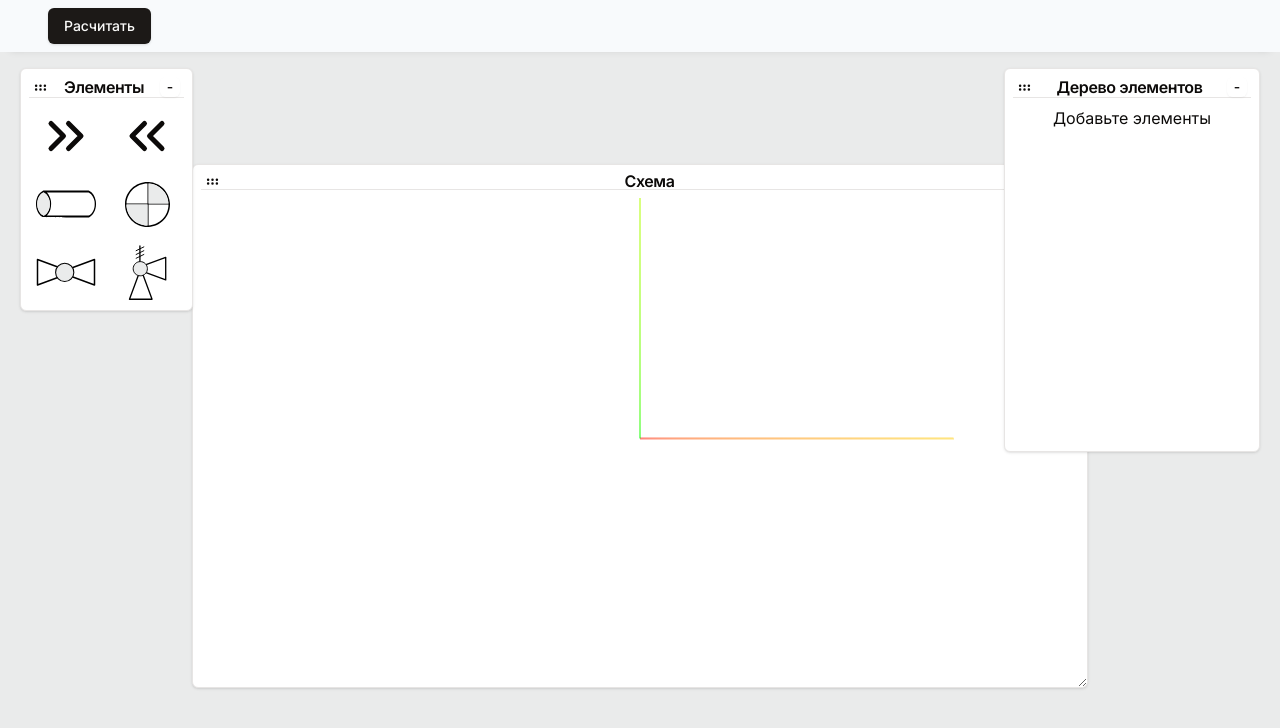
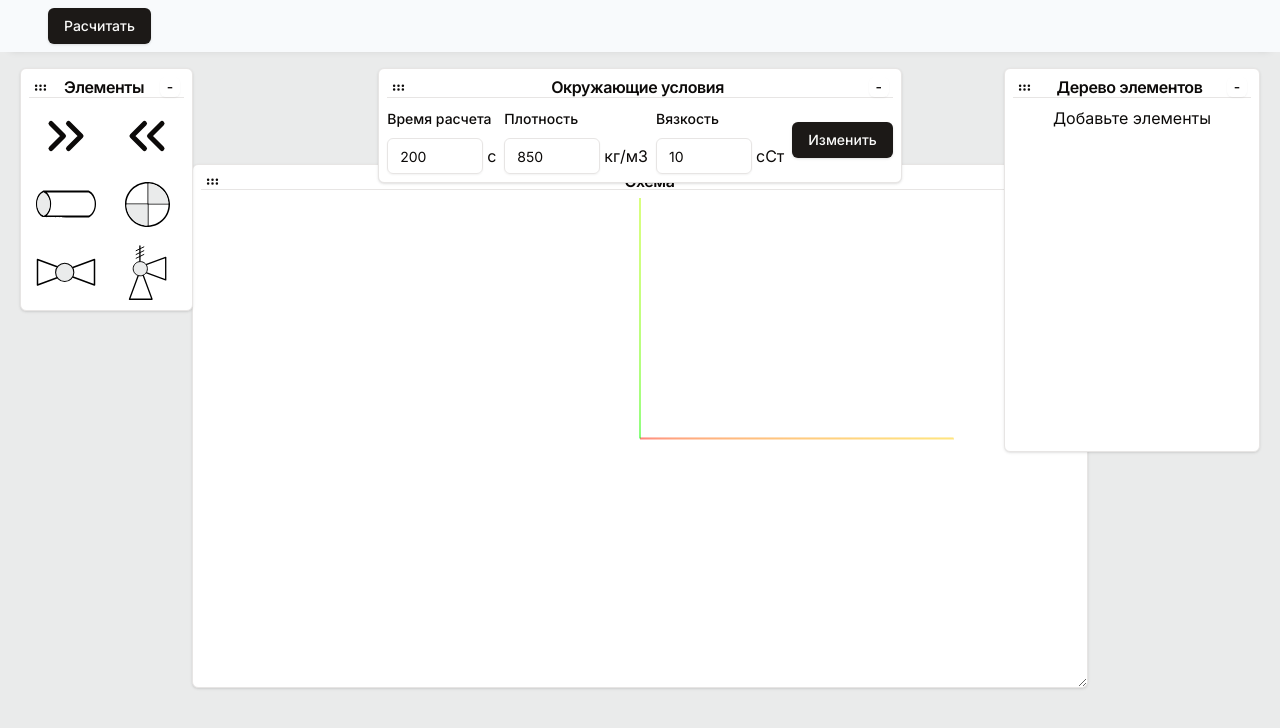
Before and after one commit to myyourtheir/pipesolver, a Next.js app in the folder nextjs/: page /home in a window 1280 px wide. Shown: the top 728 px of the page. Built offline with nearby package versions, Linux system fonts and the light colour scheme.

Commit message:
Добавлена возможность менять условия окр среды

```diff
--- /dev/null
+++ b/nextjs/src/app/home/(components)/ConditionsBar/ConditionsContent.tsx
@@ -0,0 +1,122 @@
+"use client"
+
+import { zodResolver } from "@hookform/resolvers/zod"
+import { useForm } from "react-hook-form"
+import { z } from "zod"
+
+import { Button } from "@/components/ui/button"
+import {
+	Form,
+	FormControl,
+	FormField,
+	FormItem,
+	FormLabel,
+	FormMessage,
+} from "@/components/ui/form"
+import { Input } from "@/components/ui/input"
+import { FC, useContext } from 'react'
+import { CondParams } from '../../../../../types/stateTypes'
+import { toast } from 'sonner'
+
+
+const formSchema = z.object({
+
+	time_to_iter: z.preprocess(
+		(val) => Number(String(val)),
+		z.number({
+			invalid_type_error: "Вы ввели не число",
+		}).nonnegative("Число должно быть больше или равно нулю")),
+	density: z.preprocess(
+		(val) => Number(String(val)),
+		z.number({
+			invalid_type_error: "Вы ввели не число",
+		}).nonnegative("Число должно быть больше или равно нулю")),
+	viscosity: z.preprocess(
+		(val) => Number(String(val)),
+		z.number({
+			invalid_type_error: "Вы ввели не число",
+		}).nonnegative("Число должно быть больше или равно нулю"))
+})
+
+interface FCParams {
+	defaultValues: CondParams,
+	onSubmit: (values: CondParams) => void,
+}
+const ConditionsContent: FC<FCParams> = ({ defaultValues, onSubmit }) => {
+	const form = useForm<z.infer<typeof formSchema>>({
+		resolver: zodResolver(formSchema),
+		defaultValues
+	})
+	return (
+		<>
+			<Form {...form}>
+				<form
+					onSubmit={form.handleSubmit((value) => {
+						try {
+							onSubmit(value)
+							toast("Данные успешно обновлены")
+						}
+						catch {
+							toast.warning("Ошибка при удалении")
+						}
+
+					})}
+					className="lg:flex lg:gap-2 lg:items-center text-nowrap">
+					<FormField
+						control={form.control}
+						name="time_to_iter"
+						render={({ field }) => (
+							<FormItem>
+								<FormLabel>Время расчета</FormLabel>
+								<FormControl>
+									<div className='flex items-center gap-1'>
+										<Input className='w-24' placeholder="Введите значение" {...field} />
+										<span>{'c'}</span>
+									</div>
+								</FormControl>
+								<FormMessage />
+							</FormItem>
+						)}
+					/>
+					<FormField
+						control={form.control}
+						name="density"
+						render={({ field }) => (
+							<FormItem>
+								<FormLabel>Плотность</FormLabel>
+								<FormControl>
+									<div className='flex items-center gap-1'>
+										<Input className='w-24' placeholder="Введите значение" {...field} />
+										<span>{'кг/м3'}</span>
+									</div>
+								</FormControl>
+								<FormMessage />
+							</FormItem>
+						)}
+					/>
+					<FormField
+						control={form.control}
+						name="viscosity"
+						render={({ field }) => (
+							<FormItem>
+								<FormLabel>Вязкость</FormLabel>
+								<FormControl>
+									<div className='flex items-center gap-1'>
+										<Input className='w-24' placeholder="Введите значение" {...field} />
+										<span>{'сСт'}</span>
+									</div>
+								</FormControl>
+								<FormMessage />
+							</FormItem>
+						)}
+					/>
+					<div className='w-full flex justify-end'>
+						<Button type="submit">Изменить</Button>
+					</div>
+				</form>
+			</Form>
+		</>
+	)
+}
+
+export default ConditionsContent
--- a/nextjs/src/app/home/(components)/ConditionsBar/index.tsx
+++ b/nextjs/src/app/home/(components)/ConditionsBar/index.tsx
@@ -2,6 +2,8 @@
 
 import DraggableLayout from '@/components/ui/draggableLayout'
 import { FC, RefObject } from 'react'
+import ConditionsContent from './ConditionsContent'
+import { useUnsteadyInputStore } from '@/lib/globalStore/unsteadyFlowStore'
 
 interface ConditionsBarProps {
 	containerRef: RefObject<HTMLElement>
@@ -9,10 +11,10 @@ interface ConditionsBarProps {
 
 const ConditionsBar: FC<ConditionsBarProps> = ({ containerRef }) => {
 
-
+	const { cond_params, updateCondParams } = useUnsteadyInputStore(state => state)
 	return (
-		<DraggableLayout refContainer={containerRef} className='right-1' headerName='Окружающие условия'>
-			Условия работы
+		<DraggableLayout refContainer={containerRef} className='left-auto top-4 bottom-full' headerName='Окружающие условия'>
+			<ConditionsContent defaultValues={cond_params} onSubmit={updateCondParams} />
 		</DraggableLayout>
 	)
 }
--- a/nextjs/src/app/home/(components)/ElementsBar/ElementsList.tsx
+++ b/nextjs/src/app/home/(components)/ElementsBar/ElementsList.tsx
@@ -13,7 +13,6 @@ import PumpElementContent from '@/components/ElementsContent/PumpElementContent'
 import GateValveElementContent from '@/components/ElementsContent/GateValveElementContent'
 import SafeValveElementContent from '@/components/ElementsContent/SafeValveElementContent'
 import Element, { ElementContext } from '@/components/Element'
-import { useContext } from 'react'
 import { ElementParamsUnion } from '../../../../../types/stateTypes'
 
 const height = 60
--- a/nextjs/src/app/home/page.tsx
+++ b/nextjs/src/app/home/page.tsx
@@ -20,7 +20,7 @@ export default function Home() {
 			<ElementsBar containerRef={containerRef} />
 			<ElementsTree containerRef={containerRef} />
 			<ResultChart containerRef={containerRef} />
-			{/* <ConditionsBar containerRef={containerRef} /> */}
+			<ConditionsBar containerRef={containerRef} />
 		</div >
 	)
 
--- a/nextjs/src/lib/globalStore/unsteadyFlowStore.ts
+++ b/nextjs/src/lib/globalStore/unsteadyFlowStore.ts
@@ -17,10 +17,13 @@ export const useUnsteadyInputStore = create<UnsteadyInputData & UnsteadyFlowActi
 		viscosity: 10
 	},
 	pipeline: new Graph(),
-	updateCondParams(prop, value) {
-		return set(produce((state: UnsteadyInputData) => {
-			state.cond_params[prop] = value
-		}))
+	updateCondParams(cond_params) {
+		return set((state) => ({
+			...state,
+			cond_params: cond_params
+		})
+
+		)
 	},
 	addElement(element, sourceNode) {
 		const elementWithUiConfig = { ...element, ...defaultUiConfig }
--- a/nextjs/types/actionTypes.ts
+++ b/nextjs/types/actionTypes.ts
@@ -2,7 +2,7 @@ import { GraphNode } from '@/utils/graph/GraphNode'
 import { CondParams, ConsumerParams, ElementParamsUnion, GateValveParams, PipeParams, ProviderParams, PumpParams, SafeValveParams, UnsteadyChartData } from './stateTypes'
 
 export interface UnsteadyFlowActions {
-	updateCondParams: (prop: keyof CondParams, value: CondParams[keyof CondParams]) => void
+	updateCondParams: (value: CondParams) => void
 	addElement: (element: ElementParamsUnion, sourceNode: GraphNode) => void
 	updateElement: (element: ElementParamsUnion, idx: number) => void
 	deleteElement: (idx: number) => void
```
